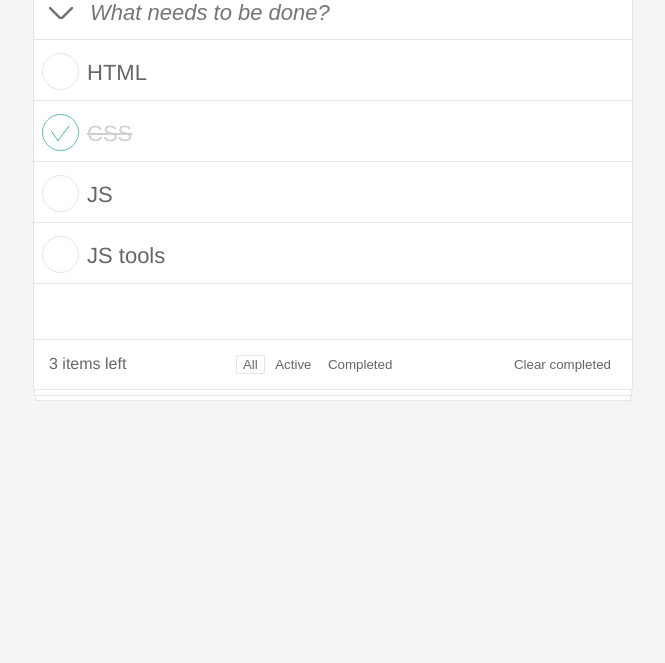
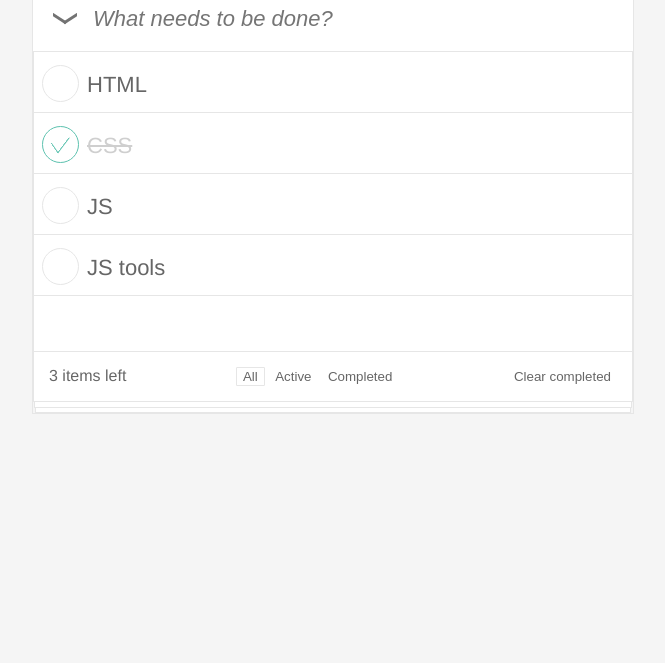
Before and after one commit to ok-technopolis/Romanov_Oleg, a website: page public/index.html in a window 1280 px wide. Shown: the part 137-800 px from the top of the page, without its empty margins (307-972 px from the left). Drawn offline with Linux system fonts and the light colour scheme.

Commit message:
Fix todos-add problems

```diff
--- a/public/index.html
+++ b/public/index.html
@@ -11,16 +11,19 @@
     <h1 class="todos-title">todos</h1>
 </div>
 <div class="wrapper">
+
     <div class="todos-add">
-        <div class="todo-add_input-checkbox">
-            <input type="checkbox"
-                   class="add-input-checkbox_target"
-                   aria-label="Отметить все как выполненные"/>
-            <div class="add-input-checkbox_visual"></div>
+        <div class="action todo-add_select-all-action">
+            <div class="action_visual"></div>
+            <button class="action_target" aria-label="Отметить все как выполненные"></button>
         </div>
 
-        <input class="todo-add_input" placeholder="What needs to be done?" aria-label="Поле добавления todo"/>
+        <div class="todo-add_input_w">
+            <input class="todo-add_input" placeholder="What needs to be done?"
+                   aria-label="Поле добавления todo"/>
+        </div>
     </div>
+
     <div class="todos-list">
         <div class="todo-item">
             <div class="todo-item_input-checkbox">
--- /dev/null
+++ b/src/styles/base/action.scss
@@ -0,0 +1,15 @@
+.action {
+    position: relative;
+    display: inline-block;
+}
+
+    .action_target {
+        position: absolute;
+        opacity: 0;
+        cursor: pointer;
+        z-index: 1;
+        top: 0;
+        left: 0;
+        width: 100%;
+        height: 100%;
+    }
--- a/src/styles/base/user-input/add-input.scss
+++ /dev/null
@@ -1,15 +0,0 @@
-@import "../../config/globals";
-
-.todo-add_input {
-    border: none;
-    background: $c-main-content-bg !important; /* желательно прописывать, так как в Chrome при сохранных данных оно может быть желтым */
-    outline: none;
-    height: $text-content-height;
-    width: 100%;
-    font-size: $font-size-text;
-    font-style: italic;
-    font-weight: 100;
-    color: $c-text;
-    align-self: center;
-    margin-left: $offset-main-content;
-}
--- a/src/styles/config/globals.scss
+++ b/src/styles/config/globals.scss
@@ -5,3 +5,5 @@
 
 @import "mixins/border-radius";
 @import "mixins/media";
+
+@import "mixins/clearfix";
--- /dev/null
+++ b/src/styles/config/mixins/clearfix.scss
@@ -0,0 +1,11 @@
+@mixin clearfix() {
+    &:before,
+    &:after {
+        content: '';
+        display: table;
+    }
+
+    &:after {
+        clear: both;
+    }
+}
--- a/src/styles/default.scss
+++ b/src/styles/default.scss
@@ -3,14 +3,15 @@
 @import "base/button/remove-button";
 @import "base/checkbox/select-all-checkbox";
 @import "base/checkbox/list-item-checkbox";
-@import "base/user-input/add-input";
 @import "base/user-input/item-text";
 @import "base/default";
 
 @import "project/wrapper";
 @import "project/actions-bar/actions-bar";
-@import "project/add-field/todos-add";
 @import "project/bottom-cards/bottom-cards";
 @import "project/header/header";
 @import "project/todo-list/item";
 @import "project/todo-list/list";
+
+@import "base/action";
+@import "project/todos-add/todos-add";
--- /dev/null
+++ b/src/styles/project/todos-add/todos-add.scss
@@ -0,0 +1,66 @@
+@import "../../config/globals";
+
+$todos-add-height: 64px;
+
+.todos-add {
+    height: $todos-add-height;
+    background: #fff;
+    @include clearfix;
+}
+
+.todo-add_select-all-action {
+    width: 24px;
+    height: 24px;
+    float: left;
+    margin: 20px 0 0 20px;
+    //opacity: 1;
+}
+
+.todo-add_select-all-action .action_visual {
+    width: 24px;
+    height: 12px;
+    overflow: hidden;
+    position: absolute;
+    top: 50%;
+    margin-top: -6px;
+}
+
+.todo-add_select-all-action .action_visual:before,
+.todo-add_select-all-action .action_visual:after {
+    content: '';
+    position: absolute;
+    height: 3px;
+    background: #737373;
+    width: 100%;
+}
+
+.todo-add_select-all-action .action_visual:before {
+    transform: rotate(32.5deg);
+    left: -9px;
+    top: 2px;
+}
+
+.todo-add_select-all-action .action_visual:after {
+    transform: rotate(-32.5deg);
+    left: 9px;
+    top: 2px;
+}
+
+.todo-add_input_w {
+    overflow: hidden
+}
+
+.todo-add_input {
+    height: $todos-add-height;
+    border: none;
+    background: $c-main-content-bg !important; /* желательно прописывать, так как в Chrome при сохранных данных оно может быть желтым */
+    outline: none;
+    width: 100%;
+    font-size: $font-size-text;
+    font-style: italic;
+    font-weight: 100;
+    color: $c-text;
+    align-self: center;
+    padding: 16px;
+    box-sizing: border-box; /* Свойства width и height включают в себя значения полей и границ, но не отступов (margin) */
+}
--- a/src/styles/project/wrapper.scss
+++ b/src/styles/project/wrapper.scss
@@ -1,4 +1,5 @@
 .wrapper {
     max-width: 600px;
     margin: 0 auto;
+    border: 1px solid #e6e6e6;
 }
```
Also changed, not shown: package.json (+2 -6 lines), public/dist/styles/default.css, 1 other file.
